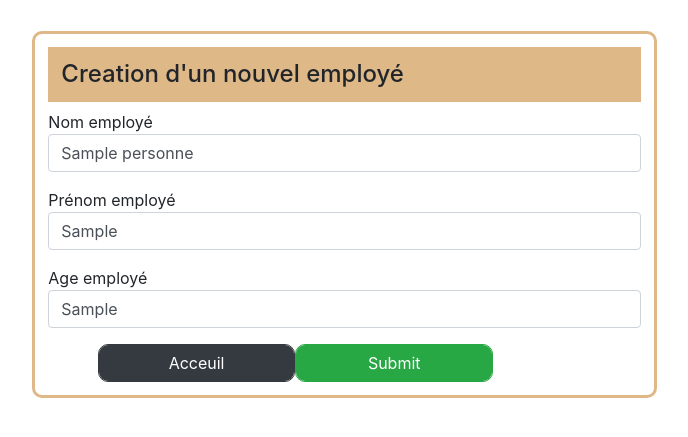
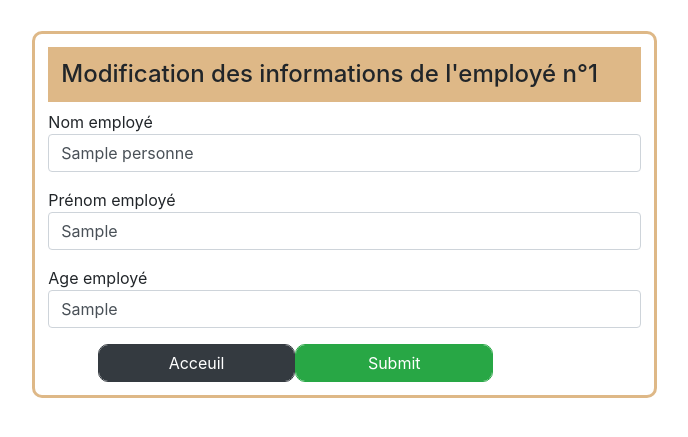
Before and after one commit to Bitsa033/Employe, a Django app: page /show/1 in a window 1280 px wide. Shown: the top 437 px of the page, without its empty margins (186-874 px from the left). Run offline with Django 5.2, Linux system fonts and the light colour scheme; tables that the repository leaves empty hold one stand-in row (values such as "Sample post"); some libraries are stand-ins or nearby versions.

Commit message:
modification des données

```diff
--- a/polls/templates/employe/show.html
+++ b/polls/templates/employe/show.html
@@ -12,7 +12,7 @@
         <div class="col-md-6 offset-2">
 
             <form action="/show" method="post" autocomplete="off" class="form">
-                <h4 class="h4">Creation d'un nouvel employé</h4>
+                <h4 class="h4">Modification des informations de l'employé n°{{empl.id}} </h4>
                 {% csrf_token %}
                 <div class="form-group">
                     Nom employé
```
